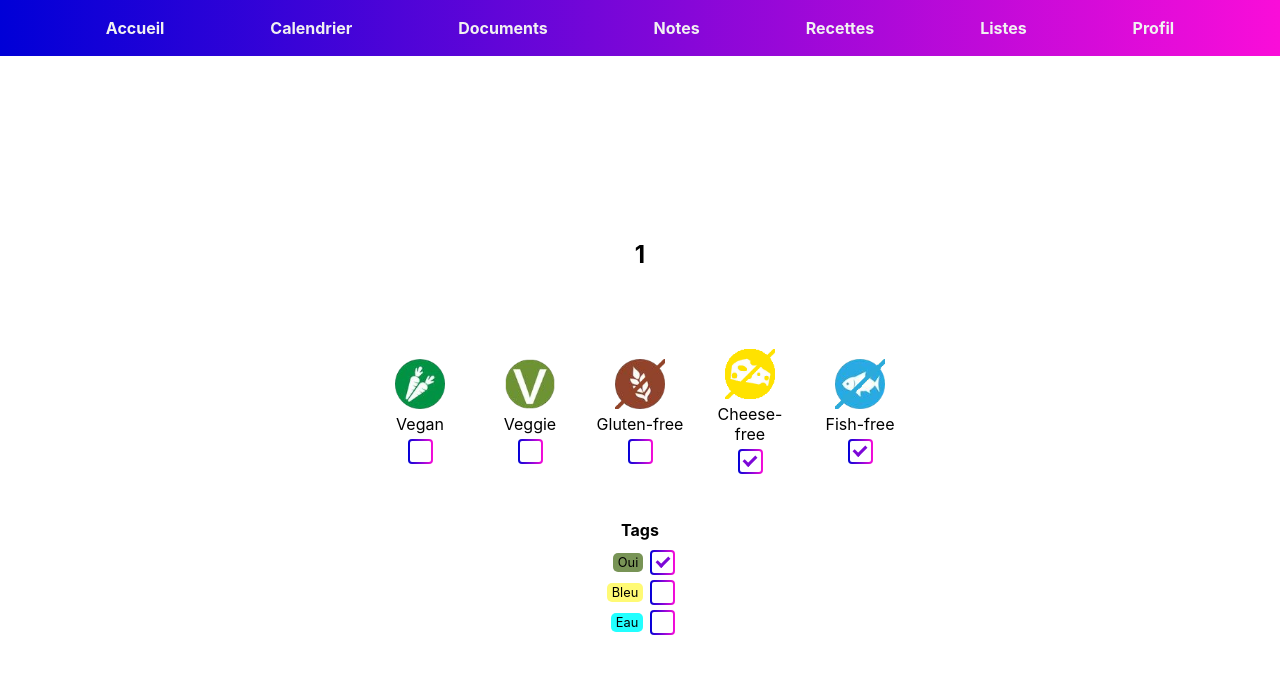
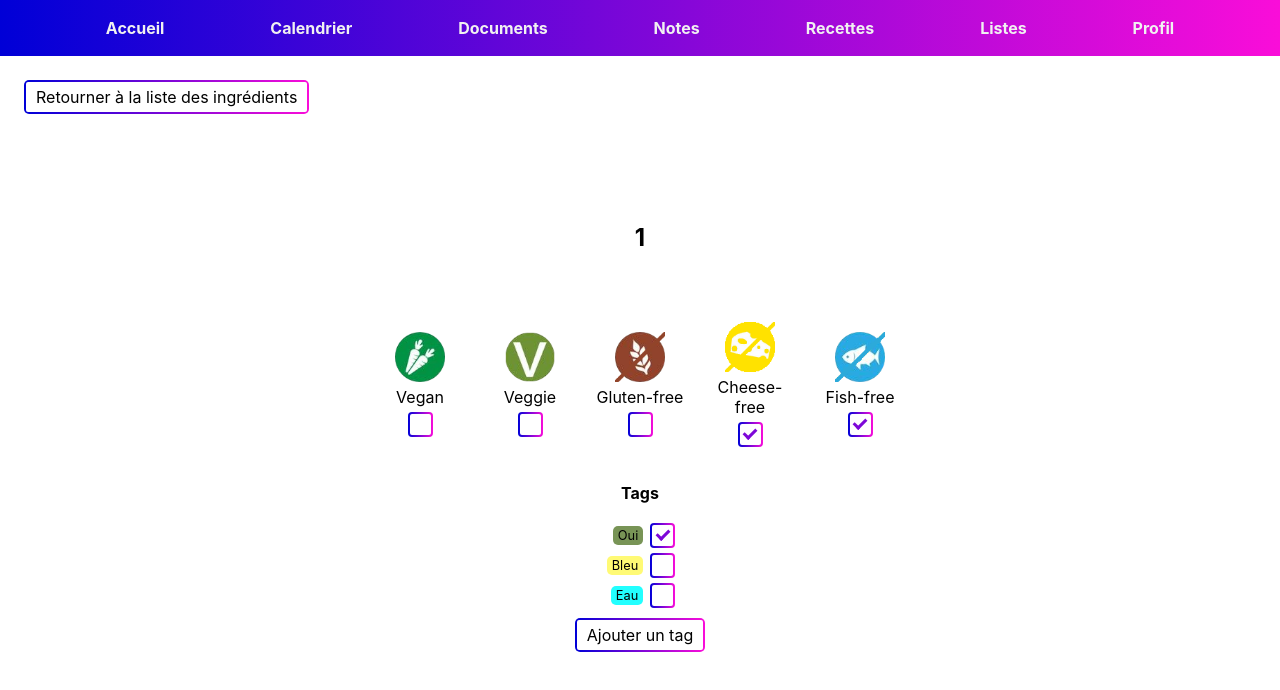
Before and after one commit to AgatheMAEGHT/CEToolBox, a React (Create React App) app in the folder frontend-cetoolbox/: page /recipes/ingredients/1 in a window 1280 px wide. Shown: the top 690 px of the page. Built offline with nearby package versions, Linux system fonts and the light colour scheme.

Commit message:
feat: tag creation

```diff
--- /dev/null
+++ b/frontend-cetoolbox/src/components/components.tsx
@@ -0,0 +1,11 @@
+export function button(text: string, onClick: any) {
+    return <div className='button-border' onClick={onClick}><div className="button-inside">{text}</div></div>;
+}
+
+export function checkbox(bool: boolean, onClick: any): JSX.Element {
+    return <div className="checkbox" onClick={onClick}>
+        <div className="checkmark-area">
+            {bool && <div className="checkmark"></div>}
+        </div>
+    </div>
+}
--- a/frontend-cetoolbox/src/components/style.css
+++ b/frontend-cetoolbox/src/components/style.css
@@ -7,10 +7,63 @@
     text-align: center;
 }
 
+/* ========= *
+ *  Button   *
+ * ========= */
+.button-border {
+    background: var(--gradient);
+    border-radius: 5px;
+    cursor: pointer;
+    padding: 2px;
+    width: fit-content;
+}
+
+.button-inside {
+    background-color: var(--background);
+    padding: 5px 10px;
+    border-radius: 2px;
+    width: fit-content;
+}
+
+/* =========== *
+ *  Checkbox   *
+ * =========== */
+.checkbox {
+    width: 25px;
+    height: 25px;
+    background: var(--gradient);
+    border-radius: 4px;
+    cursor: pointer;
+    display: flex;
+    justify-content: center;
+    align-items: center;
+}
+
+.checkmark-area {
+    background-color: var(--background);
+    width: 21px;
+    height: 21px;
+    border-radius: 2px;
+    margin: 2px;
+    display: flex;
+    justify-content: center;
+    align-items: center;
+}
+
+.checkmark {
+    margin-top: -4px;
+    width: 5px;
+    height: 10px;
+    border: solid var(--gradient-color3);
+    border-width: 0 3px 3px 0;
+    -webkit-transform: rotate(45deg);
+    -ms-transform: rotate(45deg);
+    transform: rotate(45deg);
+}
+
 /* ======== *
  *  Colors  *
  * ======== */
-
 .Blanc {
     color: white;
 }
--- a/frontend-cetoolbox/src/components/types.ts
+++ b/frontend-cetoolbox/src/components/types.ts
@@ -33,9 +33,9 @@ export type blockType = {
 
 export type docType = blockType[];
 
-/* ========= *
+/* ======== *
 *    FOOD
-** ========== */
+** ======== */
 export type tag = {
     name: string,
     color: string
--- a/frontend-cetoolbox/src/pages/recipes/ingredients/ingredients-detail/ingredients-detail.css
+++ b/frontend-cetoolbox/src/pages/recipes/ingredients/ingredients-detail/ingredients-detail.css
@@ -1,7 +1,25 @@
 #ingredient-detail {
     display: flex;
     flex-direction: column;
-    gap: 30px;
+    gap: 20px;
+}
+
+#ingredient-detail-back-border {
+    position: absolute;
+    top: 10vh;
+    left: 3vh;
+    justify-content: center;
+    align-items: center;
+    border-radius: 5px;
+    background: var(--gradient);
+    cursor: pointer;
+}
+
+#ingredient-detail-back {
+    background-color: var(--background);
+    margin: 2px;
+    padding: 5px 10px;
+    border-radius: 2px;
 }
 
 /* Title */
@@ -33,44 +51,15 @@
     user-select: none;
 }
 
-.ingredient-detail-restrictions-checkbox {
-    width: 25px;
-    height: 25px;
-    background: var(--gradient);
-    border-radius: 4px;
-    cursor: pointer;
-    display: flex;
-    justify-content: center;
-    align-items: center;
-}
-
-.ingredient-detail-restrictions-checkmark-area {
-    background-color: var(--background);
-    width: 21px;
-    height: 21px;
-    border-radius: 2px;
-    margin: 2px;
-    display: flex;
-    justify-content: center;
-    align-items: center;
-}
-
-.ingredient-detail-restrictions-checkmark {
-    margin-top: -4px;
-    width: 5px;
-    height: 10px;
-    border: solid var(--gradient-color3);
-    border-width: 0 3px 3px 0;
-    -webkit-transform: rotate(45deg);
-    -ms-transform: rotate(45deg);
-    transform: rotate(45deg);
-}
 
 /* Tages */
 #ingredient-detail-tags-area {
     display: flex;
     flex-direction: column;
+    justify-content: center;
+    align-items: center;
     gap: 10px;
+    width: fit-content;
 }
 
 #ingredient-detail-tags-title {
@@ -82,6 +71,7 @@
 #ingredient-detail-tags-list {
     display: flex;
     flex-direction: column;
+    width: fit-content;
     gap: 5px;
 }
 
@@ -100,3 +90,12 @@
     font-size: 0.8em;
     cursor: default;
 }
+
+#ingredient-detail-tags-new {
+    display: flex;
+    flex-direction: column;
+    justify-content: center;
+    align-items: center;
+    user-select: none;
+    gap: 5px;
+}
--- a/frontend-cetoolbox/src/pages/recipes/ingredients/ingredients-detail/ingredients-detail.tsx
+++ b/frontend-cetoolbox/src/pages/recipes/ingredients/ingredients-detail/ingredients-detail.tsx
@@ -3,6 +3,7 @@ import { useParams } from 'react-router-dom';
 
 import './ingredients-detail.css';
 import { ingredient, tag } from '../../../../components/types';
+import { button, checkbox } from '../../../../components/components';
 
 function IngredientsDetail() {
 
@@ -23,19 +24,14 @@ function IngredientsDetail() {
         }
     });
     const [tags, setTags] = React.useState<tag[]>([{ name: 'Oui', color: '789456' }, { name: 'Bleu', color: 'fffa75' }, { name: 'Eau', color: '22ffff' }]);
+    const [showAdd, setShowAdd] = React.useState<boolean>(false);
+    const [newTag, setNewTag] = React.useState<tag>({ name: '', color: 'c0c0c0' });
+    console.log(newTag);
 
     React.useEffect(() => {
         // Get the ingredient from the database
         // Get the tags from the database
     },);
-
-    function checkbox(bool: boolean, onClick: any): JSX.Element {
-        return <div className="ingredient-detail-restrictions-checkbox" onClick={onClick}>
-            <div className="ingredient-detail-restrictions-checkmark-area">
-                {bool && <div className="ingredient-detail-restrictions-checkmark"></div>}
-            </div>
-        </div>
-    }
 
     function displayTags(): JSX.Element | JSX.Element[] {
         let cellTags: JSX.Element[] = [];
@@ -72,6 +68,11 @@ function IngredientsDetail() {
         return cellTags;
     }
 
+    function addTag(): void {
+        // Add the tag to the ingredient
+        // Add the tag to the database
+    }
+
     function handleChange(value: string | null) {
         let newValue: ingredient = ingredient;
 
@@ -82,17 +83,18 @@ function IngredientsDetail() {
         setIngredient(newValue);
     }
 
-    function editElement(line: string): void {
+    function editIngredient(line: string): void {
         // Edit the element from the ingredient list
         // Edit the element from the meal list
     }
 
-    function deleteElement(line: string): void {
+    function deleteIngredient(line: string): void {
         // Delete the element from the ingredient list
         // Delete the element from the meal list
     }
 
     return <div id="ingredient-detail" className='page'>
+        <div id="ingredient-detail-back-border"><div id="ingredient-detail-back">Retourner à la liste des ingrédients</div></div>
         <h2 id="ingredient-detail-title">{ingredient.name}</h2>
         <div id="ingredient-detail-restrictions-area">
             <div className='ingredient-detail-restrictions'>
@@ -122,11 +124,23 @@ function IngredientsDetail() {
             </div>
         </div>
 
-        <div id="ingredient-detail-tag-area">
-            <p id='ingredient-detail-tags-title'>Tags</p>
-            <div id="ingredient-detail-tags-list">
-                {displayTags()}
+        <div>
+            <div id="ingredient-detail-tags-area">
+                <p id='ingredient-detail-tags-title'>Tags</p>
+                <div id="ingredient-detail-tags-list">
+                    {displayTags()}
+                </div>
+                {showAdd && <div id='ingredient-detail-tags-new'>
+                    <input type="text" id='ingredient-detail-tags-new-input' placeholder='Tag' value={newTag.name} onChange={(e) => setNewTag({ name: e.target.value, color: newTag.color })} />
+                    <input type="color" id='ingredient-detail-tags-new-color' defaultValue={newTag.color} value={newTag.color} onChange={e => { setNewTag({ name: newTag.name, color: e.target.value.replace("#", "") }) }} />
+                    <div className='ingredient-detail-tags-label' style={{ backgroundColor: "#" + newTag.color }}>
+                        {newTag.name}
+                    </div>
+                    {button('Ajouter', () => { addTag() })}
+                </div>}
+                {button('Ajouter un tag', () => { setShowAdd(!showAdd) })}
             </div>
+
         </div>
 
     </div >
```
